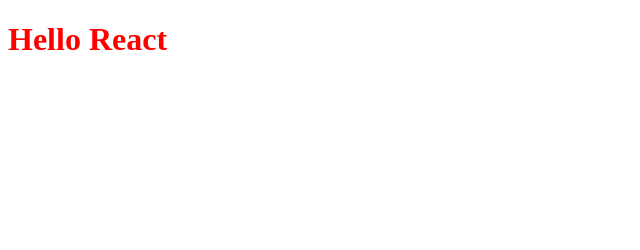
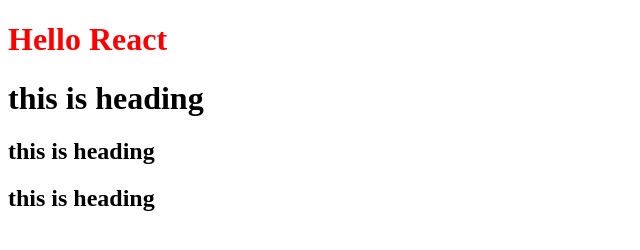
Before and after one commit to avik-123/spring-boot-java-reactjs-project, a plain HTML site: page index.html in a window 1280 px wide. Shown: the whole page, without its empty margins (0-640 px from the left). Drawn offline with nearby package versions, Linux system fonts and the light colour scheme.

Commit message:
heading added

```diff
--- a/index.html
+++ b/index.html
@@ -8,6 +8,9 @@
 </head>
 <body>
   <div id="root"></div>
+  <h1>this is heading</h1>
+  <h2>this is heading</h2>
+  <h2>this is heading</h2>
 
 <script crossorigin src="https://unpkg.com/react@18/umd/react.development.js"></script>
 <script crossorigin src="https://unpkg.com/react-dom@18/umd/react-dom.development.js"></script>
```
